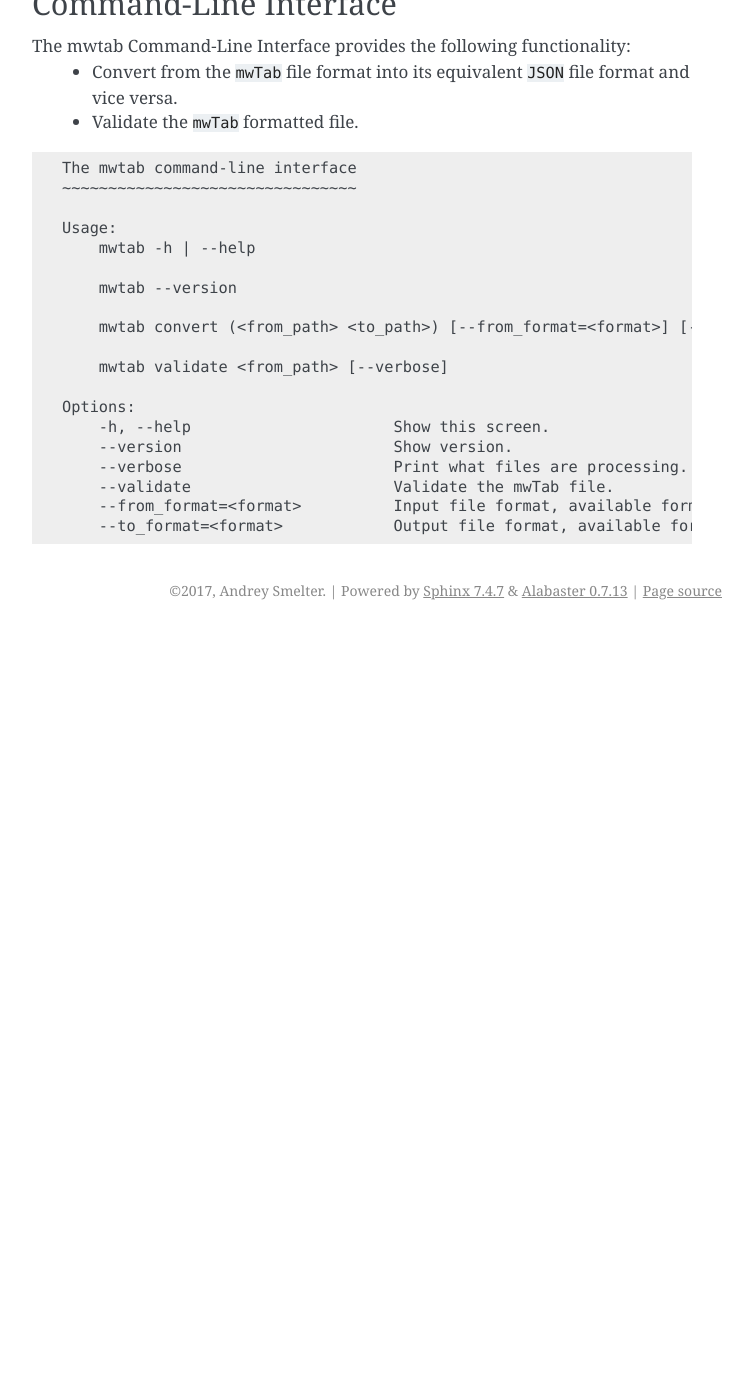
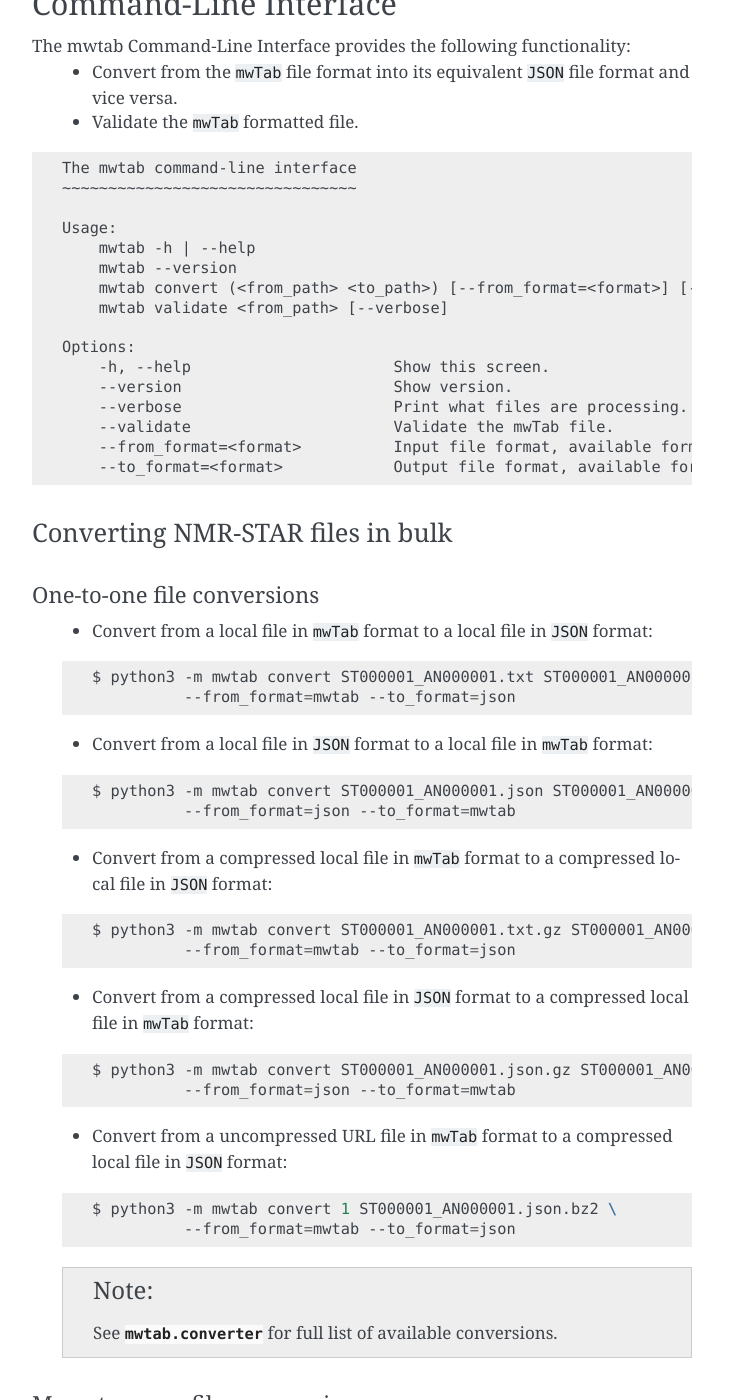
Before and after one commit to MoseleyBioinformaticsLab/mwtab, a Sphinx documentation site: the page built from docs/tutorial.rst, in a window 1280 px wide and 1400 px high, scrolled down 12282 px. Shown: the whole window, without its empty margins (388-1141 px from the left). Built offline with Sphinx 7.4.7, drawn with Linux system fonts in a browser that asks for light colours; before the commit the page ends 12912 px from its top, so only the background shows below that; some of the changed text lies outside the part shown.

Commit message:
Documentation update.

```diff
--- a/docs/tutorial.rst
+++ b/docs/tutorial.rst
@@ -569,7 +569,7 @@ One-to-one file conversions
 
    .. code-block:: python
 
-      from nmrstarlib.converter import Converter
+      from mwtab.converter import Converter
 
       converter = Converter(from_path="AN000001.json", to_path="AN000001.txt",
                             from_format="json", to_format="mwtab"))
@@ -624,11 +624,8 @@ The mwtab Command-Line Interface provides the following functionality:
 
    Usage:
        mwtab -h | --help
-
        mwtab --version
-
        mwtab convert (<from_path> <to_path>) [--from_format=<format>] [--to_format=<format>] [--validate] [--verbose]
-
        mwtab validate <from_path> [--verbose]
 
    Options:
@@ -638,3 +635,87 @@ The mwtab Command-Line Interface provides the following functionality:
        --validate                      Validate the mwTab file.
        --from_format=<format>          Input file format, available formats: mwtab, json [default: mwtab].
        --to_format=<format>            Output file format, available formats: mwtab, json [default: json].
+
+Converting NMR-STAR files in bulk
+---------------------------------
+
+One-to-one file conversions
+***************************
+
+   * Convert from a local file in ``mwTab`` format to a local file in ``JSON`` format:
+
+   .. code:: bash
+
+      $ python3 -m mwtab convert ST000001_AN000001.txt ST000001_AN000001.json \
+                --from_format=mwtab --to_format=json
+
+   * Convert from a local file in ``JSON`` format to a local file in ``mwTab`` format:
+
+   .. code:: bash
+
+      $ python3 -m mwtab convert ST000001_AN000001.json ST000001_AN000001.txt \
+                --from_format=json --to_format=mwtab
+
+   * Convert from a compressed local file in ``mwTab`` format to a compressed local file in ``JSON`` format:
+
+   .. code:: bash
+
+      $ python3 -m mwtab convert ST000001_AN000001.txt.gz ST000001_AN000001.json.gz \
+                --from_format=mwtab --to_format=json
+
+   * Convert from a compressed local file in ``JSON`` format to a compressed local file in ``mwTab`` format:
+
+   .. code:: bash
+
+      $ python3 -m mwtab convert ST000001_AN000001.json.gz ST000001_AN000001.txt.gz \
+                --from_format=json --to_format=mwtab
+
+   * Convert from a uncompressed URL file in ``mwTab`` format to a compressed local file in ``JSON`` format:
+
+   .. code:: bash
+
+      $ python3 -m mwtab convert 1 ST000001_AN000001.json.bz2 \
+                --from_format=mwtab --to_format=json
+
+   .. note:: See :mod:`mwtab.converter` for full list of available conversions.
+
+
+Many-to-many files conversions
+******************************
+
+   * Convert from a directory of files in ``mwTab`` format to a directory of files in ``JSON`` format:
+
+   .. code:: bash
+
+      $ python3 -m mwtab convert mwtabfiles_mwtab mwtabfiles_json \
+                --from_format=mwtab --to_format=json
+
+   * Convert from a directory of files in ``JSON`` format to a directory of files in ``mwTab`` format:
+
+   .. code:: bash
+
+      $ python3 -m mwtab convert mwtabfiles_json mwtabfiles_mwtab \
+                --from_format=json --to_format=mwtab
+
+   * Convert from a directory of files in ``mwTab`` format to a zip archive of files in ``JSON`` format:
+
+   .. code:: bash
+
+      $ python3 -m mwtab convert mwtabfiles_mwtab mwtabfiles_json.zip \
+                --from_format=mwtab --to_format=json
+
+   * Convert from a compressed tar archive of files in ``JSON`` format to a directory of files in ``mwTab`` format:
+
+   .. code:: bash
+
+      $ python3 -m mwtab convert mwtabfiles_json.tar.gz mwtabfiles_mwtab \
+                --from_format=json --to_format=mwtab
+
+   * Convert from a zip archive of files in ``mwTab`` format to a compressed tar archive of files in ``JSON`` format:
+
+   .. code:: bash
+
+      $ python3 -m mwtab convert mwtabfiles_mwtab.zip mwtabfiles_json.tar.bz2 \
+                --from_format=mwtab --to_format=json
+
+   .. note:: See :mod:`mwtab.converter` for full list of available conversions.
```
